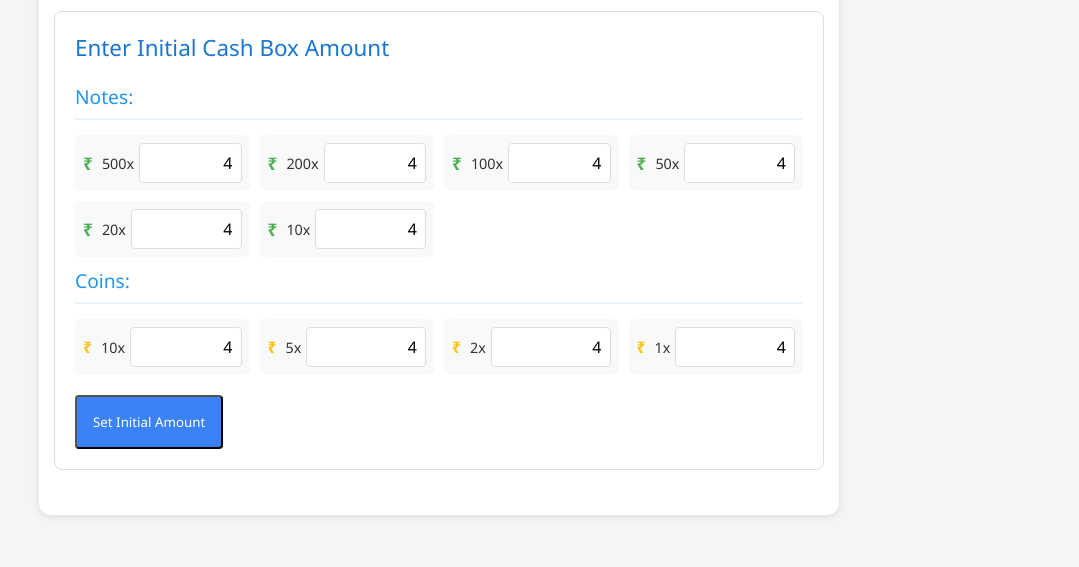
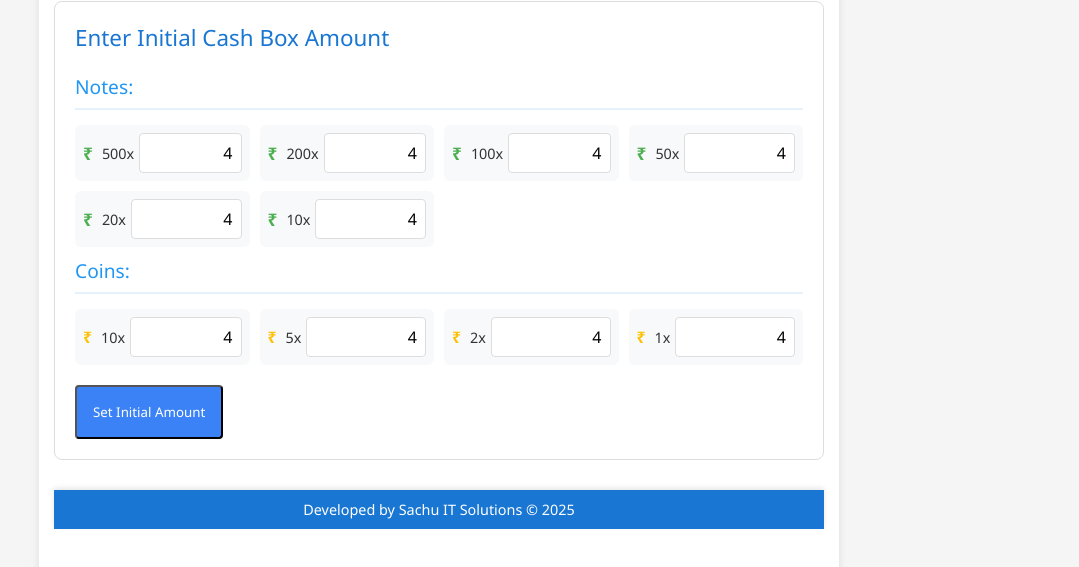
Before and after one commit to sathixh/cashbox, a plain HTML site: page index.html in a window 1280 px wide. Shown: the part 73-640 px from the top of the page, without its empty margins (201-1280 px from the left). Drawn offline with Linux system fonts and the light colour scheme; sample sign-in values are in the browser's storage.

Commit message:
Update index.html

```diff
--- a/index.html
+++ b/index.html
@@ -220,6 +220,31 @@
             text-align: center;
             box-shadow: 0 2px 4px rgba(0,0,0,0.1);
         }
+
+        /* Ensure minimum height of body and html */
+        html, body {
+            height: 100%;
+            margin: 0;
+            padding: 0;
+        }
+
+        /* Container styling */
+        .container {
+            min-height: 100vh;
+            padding-bottom: 20px;
+            position: relative;
+        }
+
+        .footer {
+            width: 100%;
+            background-color: #1976D2;
+            color: white;
+            text-align: center;
+            padding: 10px 0;
+            font-size: 0.9em;
+            box-shadow: 0 -2px 5px rgba(0,0,0,0.1);
+            margin-top: 30px;
+        }
     </style>
 </head>
 <body>
@@ -375,6 +400,11 @@
 
         <!-- Restart Button -->
         <button id="restartBtn" style="display: none;">Restart Cash Box</button>
+
+        <!-- Footer -->
+        <footer class="footer">
+            <p>Developed by Sachu IT Solutions © 2025</p>
+        </footer>
     </div>
     <script src="script.js"></script>
 </body>
```
